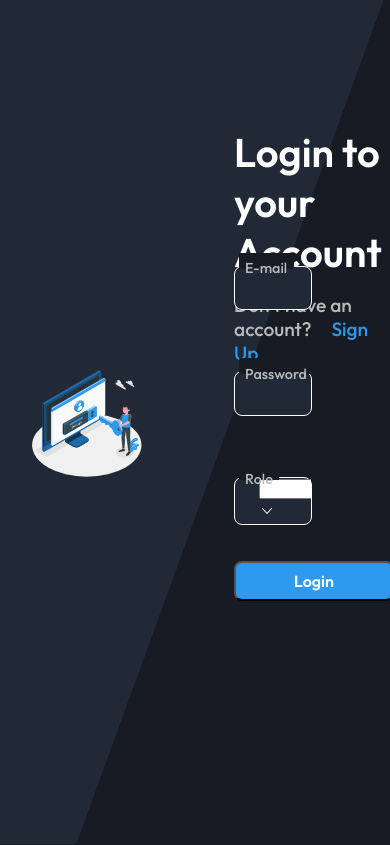
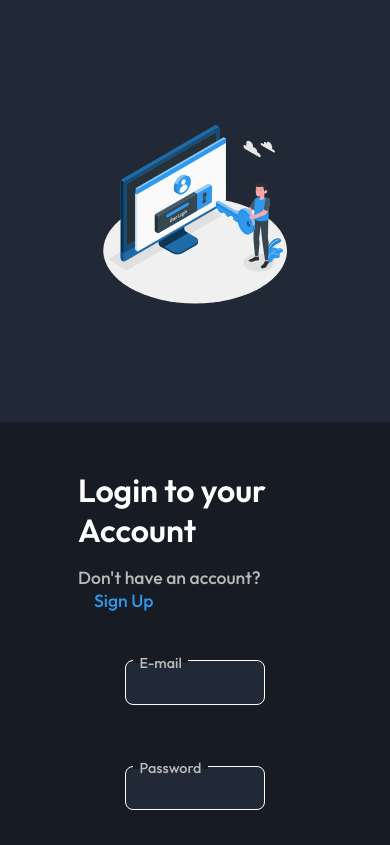
Before and after one commit to WouroudElKhaldi/FineTech-Gr2-Front-End, a React (Create React App) app in the folder finetech/: page / in a window 390 px wide. Shown: the top 845 px of the page. Built offline with nearby package versions, Linux system fonts and the light colour scheme; the HTML template or start-up script is replaced by a standard one.

Commit message:
abed_Login page design

```diff
--- a/finetech/src/Pages/Login/Login.js
+++ b/finetech/src/Pages/Login/Login.js
@@ -1,109 +1,12 @@
 import React from 'react'
 import style from './Login.module.css'
 import loginLogo from '../../Assets/LoginHeroSection.svg'
-import { Form, InputGroup, Input, SelectPicker, Button } from 'rsuite'
 
 const Login = () => {
 
-    const data = ['Manager', 'Admin', 'Accountant'].map(
+    const roles = ['Manager', 'Admin', 'Accountant'].map(
         item => ({ label: item, value: item })
     )
-
-    const loginFormSection = {
-        width: '40vw',
-        height: '70vh'
-    }
-
-    const loginForm = {
-        height: '100%',
-        width: '100%',
-        display: 'flex',
-        flexDirection: 'column',
-        alignItems: 'flex-start',
-    }
-
-    const formIntroduction = {
-        height: '10%',
-        display: 'inherit',
-        flexDirection: 'inherit',
-        alignItems: 'inherit',
-        gap: '1rem'
-    }
-
-    const loginFormTitle = {
-        fontSize: '2.5rem',
-        fontWeight: '600'
-    }
-
-    const registerLinkText = {
-        fontSize: '1.2rem',
-        fontWeight: 500,
-        color: '#BABABA'
-    }
-
-    const registerLink = {
-        textDecoration: 'none',
-        color: '#2D99EF',
-        fontWeight: 500,
-        marginLeft: '1rem'
-    }
-
-    const formInputs = {
-        height: '50%',
-        width: '100%',
-        display: 'inherit',
-        flexDirection: 'inherit',
-        alignItems: 'inherit',
-        gap: '3.8rem',
-        marginTop: '5rem'
-    }
-
-    const inputStyle = {
-        height: '2.8rem',
-        width: '20vw',
-        backgroundColor: '#212936',
-        color: '#fff',
-        fontSize: '1rem',
-        fontWeight: 300,
-        border: '1px solid #fff',
-        borderRadius: '0.5rem',
-        paddingLeft: '1.5rem',
-        paddingTop: '0.5rem'
-    }
-
-    const inputStyleSelect = {
-        height: '3rem',
-        width: '20vw',
-        display: 'block',
-        backgroundColor: '#212936',
-        color: '#fff',
-        fontSize: '1rem',
-        border: '1px solid #fff',
-        borderRadius: '0.5rem',
-        paddingLeft: '1.5rem'
-    }
-
-    const labelStyle = {
-        position: 'absolute',
-        top: '-0.8rem',
-        left: '6%',
-        height: '1rem',
-        padding: '0.4rem',
-        backgroundColor: '#171B24',
-        color: '#BABABA',
-        fontWeight: 500,
-        fontSize: '0.9rem'
-    }
-
-    const formButton = {
-        padding: '0.5rem',
-        width: '10rem',
-        borderRadius: '0.5rem',
-        backgroundColor: '#2D99EF',
-        color: '#fff',
-        fontWeight: 600,
-        fontSize: '1rem'
-    }
 
     return (
         <>
@@ -113,28 +16,34 @@ const Login = () => {
                     <img src={loginLogo} className={style.loginHeroSectionImage} alt='login' />
                 </div>
             </section>
-            <section style={loginFormSection}>
-                <Form style={loginForm}>
-                    <div style={formIntroduction}>
-                        <h1 style={loginFormTitle}>Login to your Account</h1>
-                        <h2 style={registerLinkText}>Don't have an account? <a href='' style={registerLink}>Sign Up</a></h2>
+            <section className={style.loginFormSection}>
+                <form className={style.loginForm}>
+                    <div className={style.formIntroduction}>
+                        <h1 className={style.loginFormTitle}>Login to your Account</h1>
+                        <h2 className={style.registerLinkText}>Don't have an account? <a href='' className={style.registerLink}>Sign Up</a></h2>
                     </div>
-                    <div style={formInputs}>
-                        <InputGroup style={{ position: 'relative' }}>
-                            <Form.ControlLabel style={labelStyle} >E-mail</Form.ControlLabel>
-                            <Input name='email' type='email' style={inputStyle} required />
-                        </InputGroup>
-                        <InputGroup style={{ position: 'relative' }}>
-                            <Form.ControlLabel style={labelStyle} >Password</Form.ControlLabel>
-                            <Input name='password' type='password' style={inputStyle} required />
-                        </InputGroup>
-                        <InputGroup style={{ position: 'relative' }}>
-                            <Form.ControlLabel style={labelStyle} >Role</Form.ControlLabel>
-                            <SelectPicker name='role' style={inputStyleSelect} placeholder=' ' data={data} required />
-                        </InputGroup>
+                    <div className={style.formInputs}>
+                        <div className={style.inputGroup}>
+                            <label for='email' className={style.labelStyle} >E-mail</label>
+                            <input name='email' type='email' className={style.inputStyle} required />
+                        </div>
+                        <div className={style.inputGroup}>
+                            <label for='password' className={style.labelStyle} >Password</label>
+                            <input name='password' type='password' className={style.inputStyle} required />
+                        </div>
+                        <div className={style.inputGroup}>
+                            <label for='role' className={style.labelStyle} >Role</label>
+                            <select name='role' className={style.inputStyleSelect} required>
+                                {
+                                    roles.map((role, i) => (
+                                        <option key={i} value={role.value}>{role.label}</option>
+                                    ))
+                                }
+                            </select>
+                        </div>
                     </div>
-                    <Button style={formButton}>Login</Button>
-                </Form>
+                    <button className={style.formButton}>Login</button>
+                </form>
             </section>
         </div>
         </>
--- a/finetech/src/Pages/Login/Login.module.css
+++ b/finetech/src/Pages/Login/Login.module.css
@@ -1,3 +1,4 @@
+@media screen and (min-width: 770px) {
     .container {
         background: linear-gradient(110deg, #212936 55%, #171B24 55%);
         display: flex;
@@ -23,3 +24,237 @@
         height: 70%;
         width: 70%;
     }
+
+    .loginFormSection {
+        width: 40vw;
+        height: 70vh;
+    }
+
+    .loginForm {
+        height: 100%;
+        width: 100%;
+        display: flex;
+        flex-direction: column;
+        align-items: flex-start;
+    }
+
+    .formIntroduction {
+        height: 10%;
+        display: inherit;
+        flex-direction: inherit;
+        align-items: inherit;
+        gap: 1rem;
+    }
+
+    .loginFormTitle {
+        font-size: 2.5rem;
+        font-weight: 600;
+    }
+
+    .registerLinkText {
+        font-size: 1.2rem;
+        font-weight: 500;
+        color: #BABABA;
+    }
+
+    .registerLink {
+        text-decoration: none;
+        color: #2D99EF;
+        font-weight: 500;
+        margin-left: 1rem;
+    }
+
+    .formInputs {
+        height: 50%;
+        width: 100%;
+        display: inherit;
+        flex-direction: inherit;
+        align-items: inherit;
+        gap: 3.8rem;
+        margin-top: 5rem;
+    }
+
+    .inputGroup {
+        position: relative;
+    }
+
+    .inputStyle {
+        height: 2.8rem;
+        width: 20vw;
+        background-color: #212936;
+        color: #fff;
+        font-size: 1rem;
+        font-weight: 300;
+        border: 1px solid #fff;
+        border-radius: 0.5rem;
+        padding-left: 1.5rem;
+        padding-top: 0.5rem;
+    }
+
+    .inputStyleSelect {
+        height: 3rem;
+        width: 20vw;
+        display: block;
+        background-color: #212936;
+        color: #fff;
+        font-size: 1rem;
+        border: 1px solid #fff;
+        border-radius: 0.5rem;
+        padding-left: 1.5rem;
+    }
+
+    .labelStyle {
+        position: absolute;
+        top: -0.8rem;
+        left: 6%;
+        height: 1rem;
+        padding: 0.4rem;
+        background-color: #171B24;
+        color: #BABABA;
+        font-weight: 500;
+        font-size: 0.9rem;
+    }
+
+    .formButton {
+        padding: 0.5rem;
+        width: 10rem;
+        border-radius: 0.5rem;
+        background-color: #2D99EF;
+        color: #fff;
+        font-weight: 600;
+        font-size: 1rem;
+    }
+}
+
+@media screen and (max-width: 769px) {
+    .container {
+        display: flex;
+        flex-direction: column;
+        justify-content: space-between;
+        align-items: center;
+    }
+
+    .loginHeroSectionContainer {
+        height: 50%;
+        width: 100%;
+        display: flex;
+        justify-content: center;
+        align-items: center;
+        background-color: var(--color-back-card);
+    }
+
+    .loginHeroSection {
+        height: 50vh;
+        width: 50%;
+        display: inherit;
+        align-items: center;
+    }
+
+    .loginFormSection {
+        width: 100%;
+        height: auto;
+        display: flex;
+        justify-content: center;
+        align-items: center;
+    }
+
+    .loginForm {
+        height: 70%;
+        width: 60%;
+        display: inherit;
+        flex-direction: column;
+        justify-content: inherit;
+        align-items: inherit;
+        gap: 3rem;
+    }
+
+    .formIntroduction {
+        height: 10%;
+        display: inherit;
+        flex-direction: inherit;
+        align-items: inherit;
+        gap: 1rem;
+        margin-top: 3rem;
+    }
+
+    .loginFormTitle {
+        font-size: 2rem;
+        font-weight: 600;
+        width: 100%;
+    }
+
+    .registerLinkText {
+        font-size: 1.1rem;
+        font-weight: 500;
+        color: #BABABA;
+    }
+
+    .registerLink {
+        text-decoration: none;
+        color: #2D99EF;
+        font-weight: 500;
+        margin-left: 1rem;
+    }
+
+    .formInputs {
+        height: auto;
+        width: 100%;
+        display: inherit;
+        flex-direction: inherit;
+        align-items: inherit;
+        gap: 3.8rem;
+
+    }
+
+    .inputGroup {
+        position: relative;
+        width: 60%;
+    }
+
+    .inputStyle {
+        height: 2.8rem;
+        width: 100%;
+        background-color: #212936;
+        color: #fff;
+        font-size: 1rem;
+        font-weight: 300;
+        border: 1px solid #fff;
+        border-radius: 0.5rem;
+        padding-left: 1.5rem;
+        padding-top: 0.5rem;
+    }
+
+    .inputStyleSelect {
+        height: 3rem;
+        width: 100%;
+        display: block;
+        background-color: #212936;
+        color: #fff;
+        font-size: 1rem;
+        border: 1px solid #fff;
+        border-radius: 0.5rem;
+    }
+
+    .labelStyle {
+        position: absolute;
+        top: -0.8rem;
+        left: 6%;
+        height: 1rem;
+        padding: 0.4rem;
+        background-color: #171B24;
+        color: #BABABA;
+        font-weight: 500;
+        font-size: 0.9rem;
+    }
+
+    .formButton {
+        padding: 0.5rem;
+        width: 10rem;
+        border-radius: 0.5rem;
+        background-color: #2D99EF;
+        color: #fff;
+        font-weight: 600;
+        font-size: 1rem;
+        margin-bottom: 3rem;
+    }
+}
```
Lines whose indentation alone changed are shown as unchanged.
